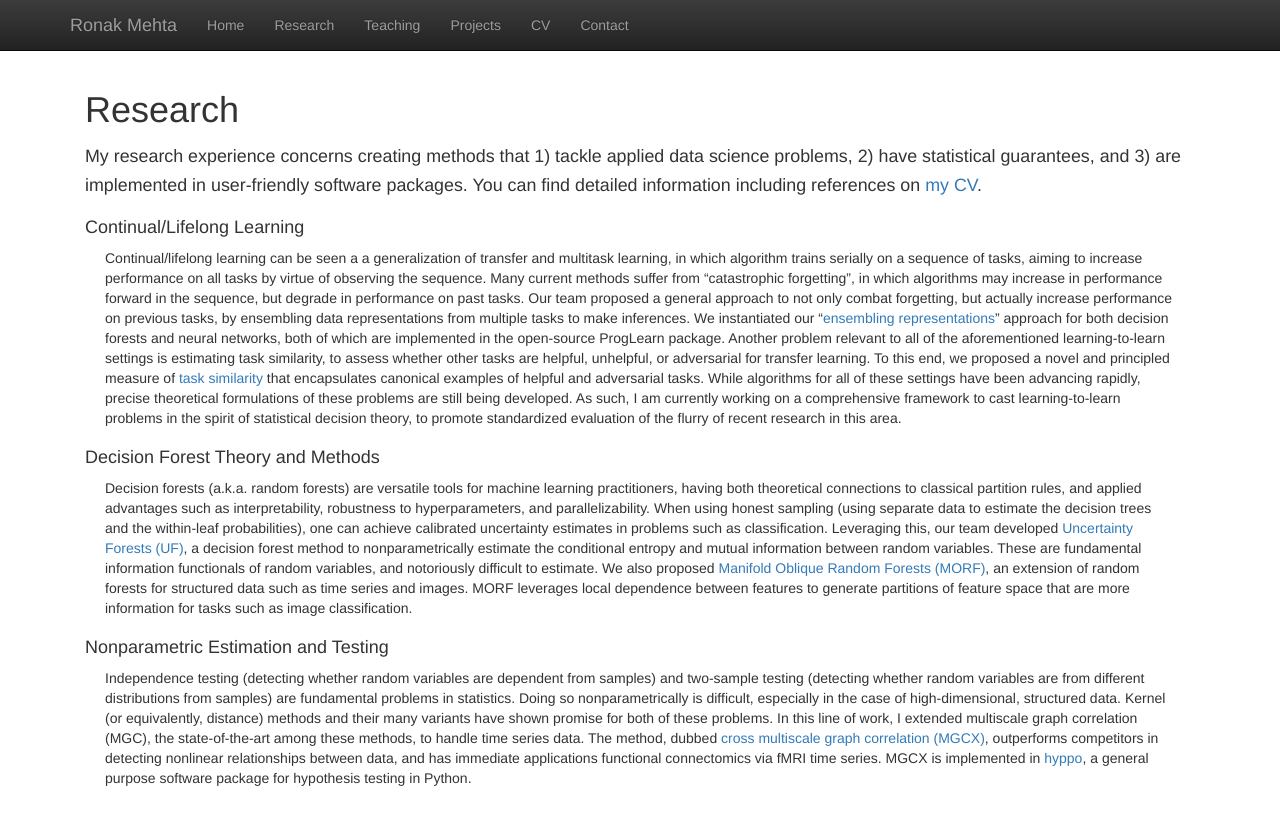
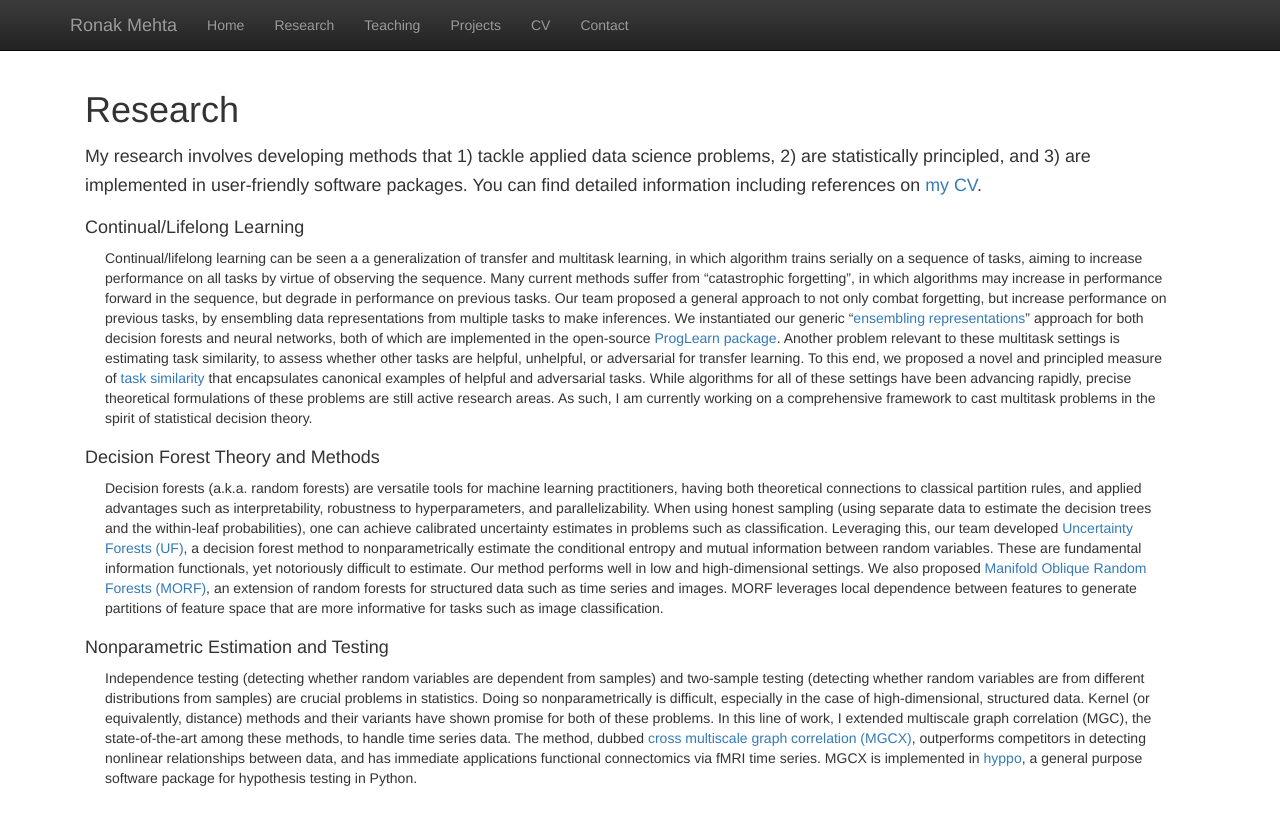
Before and after one commit to shreyap18/shreyap18.github.io, a Jekyll site: the page built from research.html, in a window 1280 px wide. Shown: the top 825 px of the page. Built offline with Jekyll 4.4.1, drawn with Linux system fonts in a browser that asks for light colours; nearby versions of some CDN libraries; library files that are not in the unit come from our copies.

Commit message:
Research projects and CV update.

```diff
--- a/research.html
+++ b/research.html
@@ -6,8 +6,8 @@ title: 'Research'
 <h1 style="margin-top:0;">Research</h1>
 
 <p class="lead"><small>
-    My research experience concerns creating methods that 1) tackle applied data science problems, 2) have
-    statistical guarantees, and 3) are implemented in user-friendly software packages.
+    My research involves developing methods that 1) tackle applied data science problems, 2) are
+    statistically principled, and 3) are implemented in user-friendly software packages.
     You can find detailed information including references on <a class="active" href="cv.html">my CV</a>.</small></p>
 
 <h4 style="margin-top:0">Continual/Lifelong Learning</h4>
@@ -15,19 +15,21 @@ title: 'Research'
   Continual/lifelong learning can be seen a a generalization of transfer and multitask learning, in which algorithm
   trains serially on a sequence of tasks, aiming to increase performance on all tasks by virtue of
   observing the sequence. Many current methods suffer from “catastrophic forgetting”, in which algorithms may increase
-  in performance forward in the sequence, but degrade in performance on past tasks. Our team proposed a general approach
-  to not only combat forgetting, but actually increase performance on previous tasks, by ensembling data representations
-  from multiple tasks to make inferences. We instantiated our “<a href="https://arxiv.org/abs/2004.12908">ensembling
+  in performance forward in the sequence, but degrade in performance on previous tasks. Our team proposed a general
+  approach
+  to not only combat forgetting, but increase performance on previous tasks, by ensembling data representations
+  from multiple tasks to make inferences. We instantiated our generic “<a
+    href="https://arxiv.org/abs/2004.12908">ensembling
     representations</a>” approach for both decision
-  forests and neural networks, both of which are implemented in the open-source ProgLearn package. Another problem
-  relevant to all of the aforementioned learning-to-learn settings is estimating task similarity, to assess whether
+  forests and neural networks, both of which are implemented in the open-source
+  <a href="https://proglearn.neurodata.io/">ProgLearn package</a>. Another problem
+  relevant to these multitask settings is estimating task similarity, to assess whether
   other tasks are helpful, unhelpful, or adversarial for transfer learning. To this end, we proposed a novel and
   principled measure of <a href="https://arxiv.org/abs/2011.06557">task similarity</a> that encapsulates canonical
   examples of helpful and adversarial tasks. While
   algorithms for all of these settings have been advancing rapidly, precise theoretical formulations of these problems
-  are still being developed. As such, I am currently working on a comprehensive framework to cast learning-to-learn
-  problems in the spirit of statistical decision theory, to promote standardized evaluation of the flurry of recent
-  research in this area.
+  are still active research areas. As such, I am currently working on a comprehensive framework to cast
+  multitask problems in the spirit of statistical decision theory.
 </p>
 <br />
 
@@ -40,20 +42,22 @@ title: 'Research'
   classification. Leveraging this, our team developed <a href="https://arxiv.org/abs/1907.00325">Uncertainty Forests
     (UF)</a>, a decision forest method to
   nonparametrically estimate the conditional entropy and mutual information between random variables. These are
-  fundamental information functionals of random variables, and notoriously difficult to estimate. We also proposed
+  fundamental information functionals, yet notoriously difficult to estimate. Our method performs well in low and
+  high-dimensional settings.
+  We also proposed
   <a href="https://arxiv.org/abs/1909.11799">Manifold Oblique Random Forests (MORF)</a>, an extension of random forests
   for structured data such as time series and
   images. MORF leverages local dependence between features to generate partitions of feature space that are more
-  information for tasks such as image classification.
+  informative for tasks such as image classification.
 </p>
 <br />
 
 <h4 style="margin-top:0">Nonparametric Estimation and Testing</h4>
 <p class="content" style="padding:0px;margin:0px 20px 0px;">
   Independence testing (detecting whether random variables are dependent from samples) and two-sample testing (detecting
-  whether random variables are from different distributions from samples) are fundamental problems in statistics. Doing
+  whether random variables are from different distributions from samples) are crucial problems in statistics. Doing
   so nonparametrically is difficult, especially in the case of high-dimensional, structured data. Kernel (or
-  equivalently, distance) methods and their many variants have shown promise for both of these problems. In this line of
+  equivalently, distance) methods and their variants have shown promise for both of these problems. In this line of
   work, I extended multiscale graph correlation (MGC), the state-of-the-art among these methods, to handle time series
   data. The method, dubbed <a href="https://arxiv.org/abs/1908.06486">cross multiscale graph correlation (MGCX)</a>,
   outperforms competitors in detecting nonlinear
```
Also changed, not shown: 1 other file.
